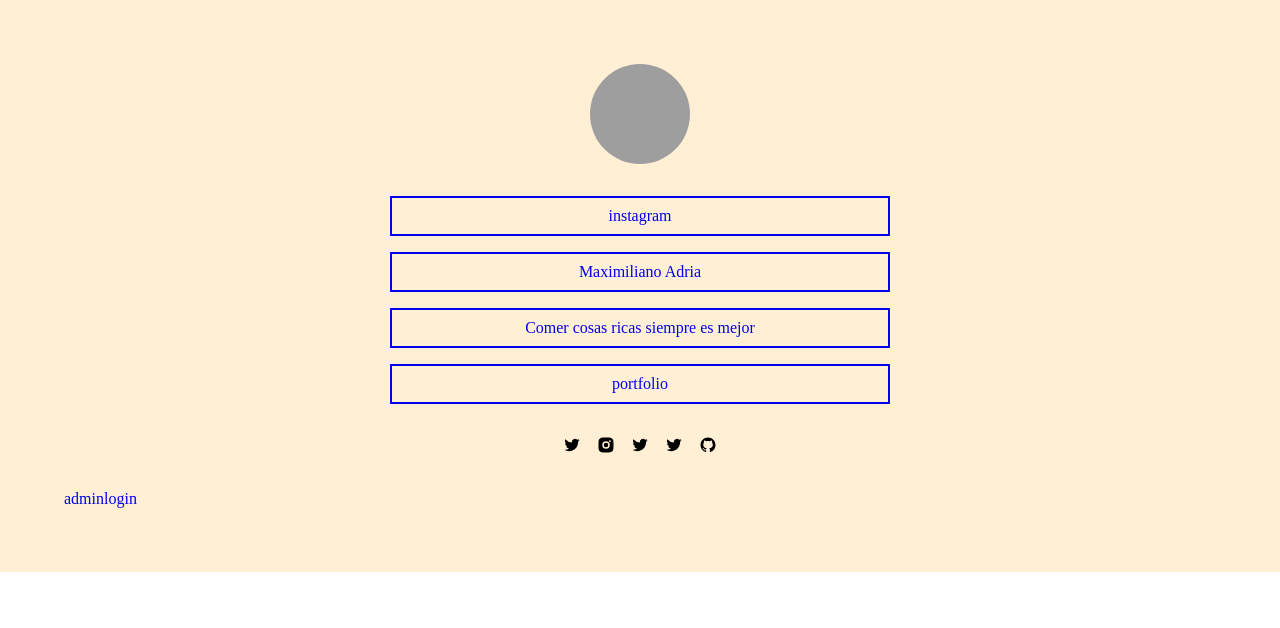
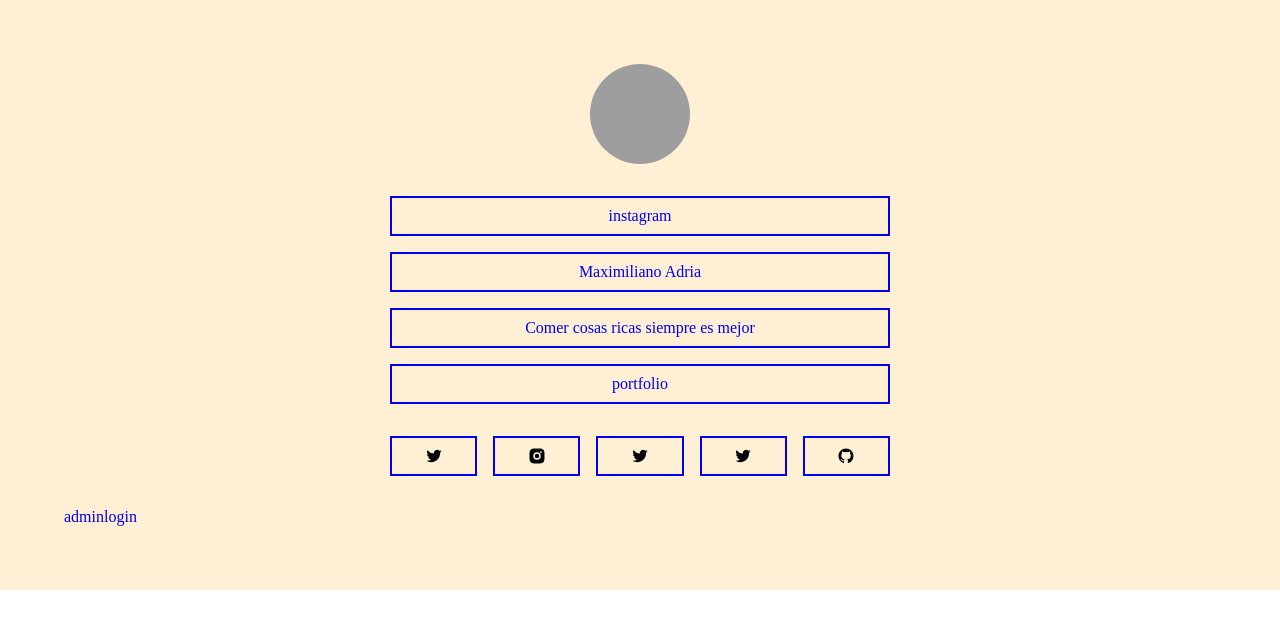
Before and after one commit to maxrpark/about-me, a Next.js app: page / in a window 1280 px wide. Shown: the top 628 px of the page. Built offline with nearby package versions, Linux system fonts and the light colour scheme; grey boxes are pictures that could not be loaded.

Commit message:
theme provider

```diff
--- a/components/home/MySocialLinks.tsx
+++ b/components/home/MySocialLinks.tsx
@@ -11,9 +11,15 @@ const MySocialLinks: React.FC<Props> = ({ data }) => {
         const { name } = link;
         const SocialIcon = icons[name as IconType];
         return (
-          <div key={link.id}>
+          <a
+            className='btn'
+            target={"_blank"}
+            key={link.id}
+            href={link.url}
+            rel='noreferrer'
+          >
             <SocialIcon />
-          </div>
+          </a>
         );
       })}
     </div>
--- /dev/null
+++ b/context/index.ts
@@ -0,0 +1,9 @@
+import { useGlobalContext, GlobalProvider } from "./globalContext";
+import { useUserThemeContext, UserThemeProvider } from "./userThemeContext";
+
+export {
+  useUserThemeContext,
+  useGlobalContext,
+  GlobalProvider,
+  UserThemeProvider,
+};
--- /dev/null
+++ b/context/userThemeContext.tsx
@@ -0,0 +1,38 @@
+import React, { useReducer, useContext, useEffect } from "react";
+import user_theme_reducer from "../reducer/user_theme_reducer";
+type Props = {
+  children: React.ReactNode;
+};
+
+interface GlobalContext {
+  theme: string;
+}
+interface UserThemeInitialState {
+  theme: string;
+}
+
+const InitialState: UserThemeInitialState = {
+  theme: "light",
+};
+
+const UserThemeContext = React.createContext({} as GlobalContext);
+
+export const UserThemeProvider: React.FC<Props> = ({ children }) => {
+  const [state, dispatch] = useReducer(
+    user_theme_reducer,
+    InitialState as UserThemeInitialState
+  );
+
+  const max = () => {
+    dispatch({
+      type: "ActionType.SELECT_ITEM",
+    });
+  };
+  return (
+    <UserThemeContext.Provider value={{ ...state }}>
+      {children}
+    </UserThemeContext.Provider>
+  );
+};
+
+export const useUserThemeContext = () => useContext(UserThemeContext);
--- a/pages/_app.tsx
+++ b/pages/_app.tsx
@@ -2,28 +2,25 @@ import "../styles/globals.css";
 import type { AppProps } from "next/app";
 
 import { SessionProvider } from "next-auth/react";
-
-import { GlobalProvider } from "../context/globalContext";
+import { ThemeProvider } from "styled-components";
+import { GlobalProvider, UserThemeProvider } from "../context/";
+import { GlobalStyle, lightTheme, darkTheme } from "../theme";
+import { useUserThemeContext } from "../context/userThemeContext";
 
 function MyApp({ Component, pageProps }: AppProps) {
+  const { theme } = useUserThemeContext();
   return (
     <SessionProvider session={pageProps.session}>
-      <GlobalProvider>
-        <Component {...pageProps} />
-      </GlobalProvider>
+      <UserThemeProvider>
+        <GlobalProvider>
+          <ThemeProvider theme={theme === "light" ? lightTheme : darkTheme}>
+            <GlobalStyle />
+            <Component {...pageProps} />
+          </ThemeProvider>
+        </GlobalProvider>
+      </UserThemeProvider>
     </SessionProvider>
   );
 }
 
 export default MyApp;
-
-// export default function App({
-//     Component,
-//     pageProps: { session, ...pageProps },
-// }) {
-//     return (
-//         <SessionProvider session={session}>
-//             <Component {...pageProps} />
-//         </SessionProvider>
-//     );
-// }
--- /dev/null
+++ b/reducer/user_theme_reducer.ts
@@ -0,0 +1,11 @@
+const user_theme_reducer = (state: any, action: any) => {
+  switch (action) {
+    case "value":
+      return state;
+
+    default:
+      return state;
+  }
+};
+
+export default user_theme_reducer;
--- /dev/null
+++ b/theme/darkTheme.ts
@@ -0,0 +1,7 @@
+import { DefaultTheme } from "styled-components";
+
+export const darkTheme: DefaultTheme = {
+  mainColor: "var(--main-dark-color-2)",
+  secondaryColor: "var(--main-dark-color-2)",
+  specialColor: "var(--main-dark-color-2)",
+};
--- /dev/null
+++ b/theme/index.ts
@@ -0,0 +1,5 @@
+import { darkTheme } from "./darkTheme";
+import { lightTheme } from "./themesConfig";
+import { GlobalStyle } from "./themesConfig";
+
+export { darkTheme, lightTheme, GlobalStyle };
--- /dev/null
+++ b/theme/themesConfig.ts
@@ -0,0 +1,71 @@
+import { createGlobalStyle } from "styled-components";
+import { DefaultTheme } from "styled-components";
+
+declare module "styled-components" {
+  export interface DefaultTheme {
+    mainColor: string;
+    secondaryColor: string;
+    specialColor: string;
+  }
+}
+
+export const lightTheme: DefaultTheme = {
+  mainColor: "var(--main-dark-color-2)",
+  secondaryColor: "var(--main-dark-color-2)",
+  specialColor: "var(--main-dark-color-2)",
+};
+
+export const darktheme: DefaultTheme = {
+  mainColor: "var(--main-dark-color-2)",
+  secondaryColor: "var(--main-dark-color-2)",
+  specialColor: "var(--main-dark-color-2)",
+};
+
+export const GlobalStyle = createGlobalStyle`
+
+* {
+  margin: 0;
+  padding: 0;
+  box-sizing: border-box;
+}
+
+:root {
+  --color-white-1: #fff;
+  --color-black-1: #1d1d1d;
+  --btn-color: #5469d4;
+  --border-radius-1: 5px;
+  --border-radius-2: 10px;
+  --box-shadow-1: rgba(0, 0, 0, 0.1) 0px 4px 12px;
+  --box-shadow-2: rgba(0, 0, 0, 0.2) 0px 6px 15px;
+  --transition-1: all 0.3s ease-in-out;
+  --primary-font-family: 'Poppins', sans-serif;
+
+  --modal-background-light: rgba(0,0,0,0.5);
+  --modal-background-dark: rgba(44, 44, 44, 0.726);
+
+  /* theme */
+  --backgroung-color: #eeebd0;
+  --color-primary: #ffffff;
+  --dark-background: #1d1d1d;
+  --primary-white: #ffffff;
+
+  --main-dark-color-1: #1d1d1d;
+  --main-dark-color-2: #333333;
+  --main-dark-color-3: #4d4d4d;
+
+  --main-light-color-1: #eeebd0;
+  --main-light-color-2: #f5f5f5;
+  --main-light-color-3: #e5e5e5;
+
+  --special-color-1: crimson;
+  --special-color-2: crimson;
+
+  --text-color-light-theme: #ffffff;
+  --text-color-dark-theme: #918f8f;
+}
+
+body{
+  /* background: #1d1d1d; */
+}
+
+`;
```
Also changed, not shown: theme/lightTheme.ts (added, +7 -0 lines).
